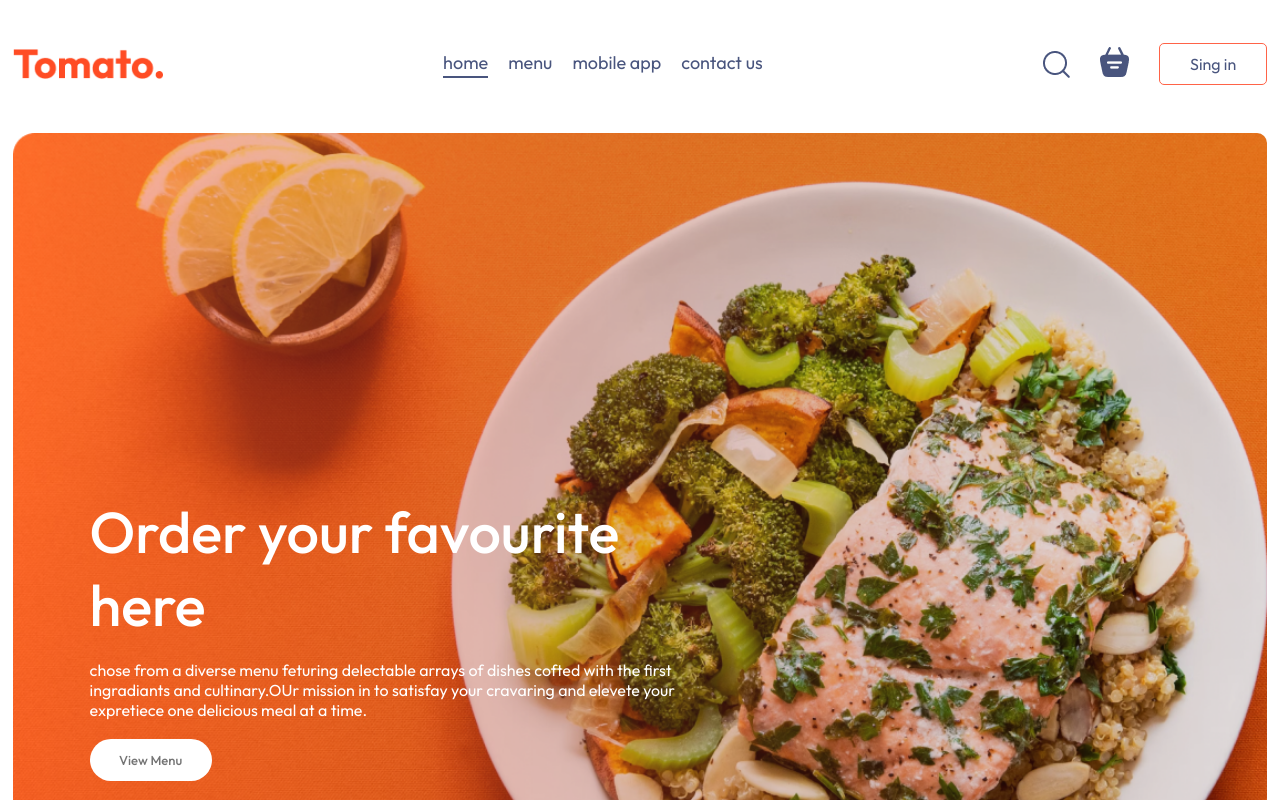
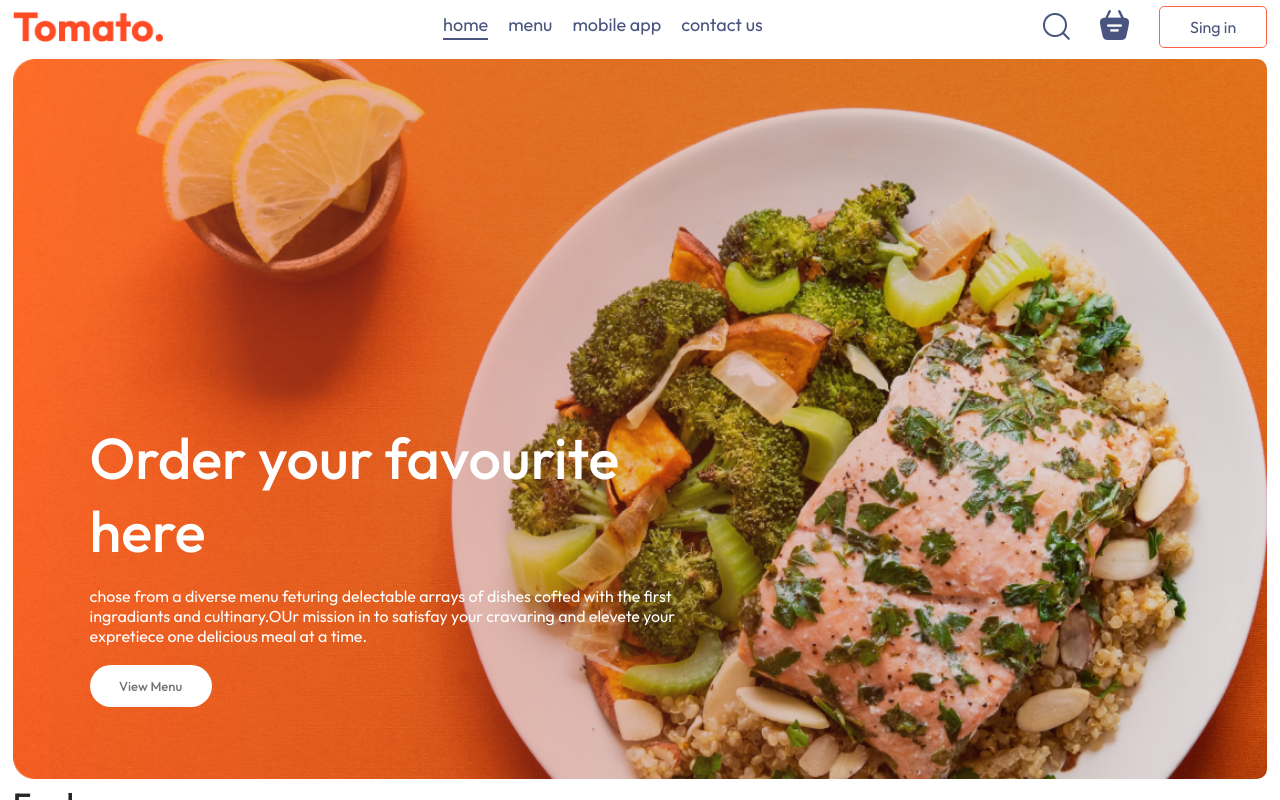
Before and after one commit to mohdshoaibkhan72/FOOD-DEL, a React (Vite) app in the folder front_end/: page / in a window 1280 px wide. Shown: the top 800 px of the page. Built offline with nearby package versions, Linux system fonts and the light colour scheme.

Commit message:
responsive completed

```diff
--- a/front_end/src/components/Appdownlode/Appdownlode.jsx
+++ b/front_end/src/components/Appdownlode/Appdownlode.jsx
@@ -3,7 +3,7 @@ import "./Appdownlode.css";
 import { assets } from "../../assets/assets";
 const Appdownlode = () => {
   return (
-    <div className="heading">
+    <div className="heading" id="mobile-app">
       <h1>
         For Better Experience Download
         <br />
--- a/front_end/src/components/ExploreMenu/ExploreMenu.css
+++ b/front_end/src/components/ExploreMenu/ExploreMenu.css
@@ -7,10 +7,12 @@
 .explore-menu h1 {
   color: #262626;
   font-weight: 500;
+  animation: fadeIn 3s;
 }
 .explore-menu-text {
   max-width: 60%;
   columns: #808080;
+  animation: fadeIn 3s;
 }
 
 .explore-menu-list {
--- a/front_end/src/components/Header/Header.jsx
+++ b/front_end/src/components/Header/Header.jsx
@@ -11,7 +11,9 @@ const Header = () => {
           your cravaring and elevete your expretiece one delicious meal at a
           time.
         </p>
-        <button>View Menu</button>
+        <a href="#explore-menu">
+          <button>View Menu</button>
+        </a>
       </div>
     </div>
   );
--- a/front_end/src/components/Navbar/Navbar.css
+++ b/front_end/src/components/Navbar/Navbar.css
@@ -1,6 +1,6 @@
 .navbar {
-  height: 10vh;
-  padding: 5vw 0px;
+  height: 5vh;
+  padding: 2.1vw 0px;
   justify-content: center;
   align-items: center;
   display: flex;
@@ -111,4 +111,7 @@
   .navbar-menu {
     display: none;
   }
+  .navbar {
+    margin: 7px;
+  }
 }
--- a/front_end/src/components/Navbar/Navbar.jsx
+++ b/front_end/src/components/Navbar/Navbar.jsx
@@ -1,44 +1,48 @@
 import React, { useState } from "react";
 import { assets } from "../../assets/assets";
 import "./Navbar.css";
+
 function Navbar() {
   const [menu, setMenu] = useState("home");
   return (
     <div className="navbar">
       <img src={assets.logo} className="logo"></img>
       <ul className="navbar-menu">
-        <li
+        <a
           onClick={() => {
             setMenu("home");
           }}
           className={menu === "home" ? "active" : ""}
         >
           home
-        </li>
-        <li
+        </a>
+        <a
+          href="#explore-menu"
           onClick={() => {
             setMenu("menu");
           }}
           className={menu === "menu" ? "active" : ""}
         >
           menu
-        </li>
-        <li
+        </a>
+        <a
+          href="#mobile-app"
           onClick={() => {
             setMenu("mobile app");
           }}
           className={menu === "mobile app" ? "active" : ""}
         >
           mobile app
-        </li>
-        <li
+        </a>
+        <a
+          href="#footer"
           onClick={() => {
             setMenu("contact");
           }}
           className={menu === "contact" ? "active" : ""}
         >
           contact us
-        </li>
+        </a>
       </ul>
       <div className="navbar-right">
         <img src={assets.search_icon} alt="serch icons" />
--- a/front_end/src/index.css
+++ b/front_end/src/index.css
@@ -4,6 +4,7 @@
   margin: 0;
   box-sizing: border-box;
   font-family: Outfit;
+  scroll-behavior: smooth;
 }
 body {
   min-height: 100vh;
```
